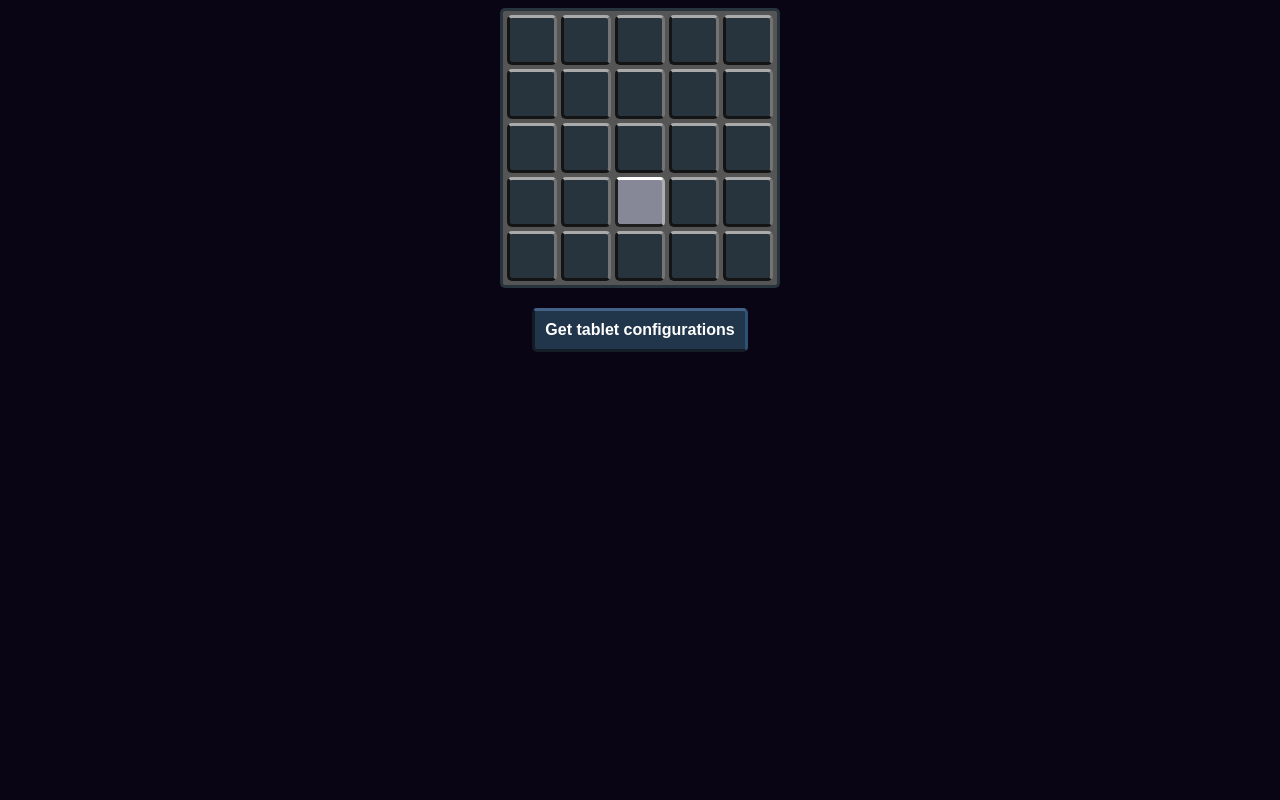
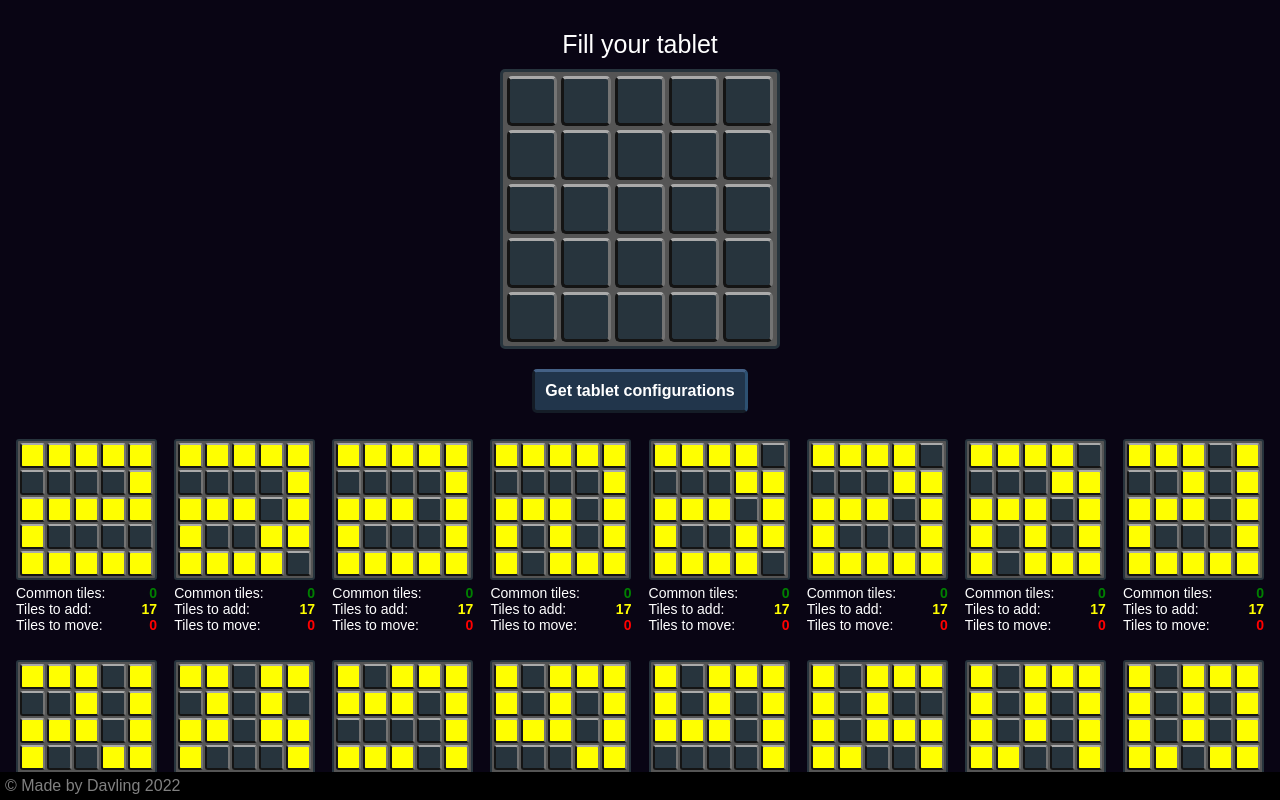
Before and after one commit to Davling/Kalandra_Tablet, a plain HTML site: page index.html in a window 1280 px wide. Both pictures are taken after a click on the element "Get tablet configurations". Shown: the top 800 px of the page. Drawn offline with nearby package versions, Linux system fonts and the light colour scheme.

Commit message:
Qol adjustment, added label, added footer

```diff
--- a/index.html
+++ b/index.html
@@ -9,9 +9,11 @@
 </head>
 <body>
     <div id="page">
+        <div id="description">Fill your tablet</div>
         <div id="input_container"></div>
         <div id="button">Get tablet configurations</div>
         <div id="output_container"></div>
     </div>
+    <div id="footer">© Made by Davling 2022</div>
 </body>
 </html>
--- a/table.css
+++ b/table.css
@@ -2,10 +2,12 @@
     background-color: hsl(255,60%,5%);
     font-family: sans-serif;
     color: white;
+    margin: 0;
 }
 
 #page{
     margin: 0 auto;
+    margin-top: 20px;
     display: flex;
     flex-direction: column;
     align-items: center;
@@ -69,11 +71,19 @@
     display: flex;
     flex-wrap: wrap;
     justify-content: space-between;
+    padding-left: 10px;
+    padding-right: 10px;
+    margin-bottom: 50px;
 }
 
 .result{
-    margin: 5px;
+    padding: 3px;
+    margin: 3px;
     font-size: 14px;
+}
+
+.result:hover{
+    background-color: rgb(51, 51, 51);
 }
 
 .result_table{
@@ -111,19 +121,22 @@
     font-size: 20px;
 }
 
-.result .green{
+.result:not(:hover) .green{
     background-color: green;
     color: green;
+    filter: none;
 }
 
-.result .yellow{
+.result:not(:hover) .yellow{
     background-color: yellow;
     color: yellow;
+    filter: none;
 }
 
-.result .red{
+.result:not(:hover) .red{
     background-color: red;
     color: red;
+    filter: none;
 }
 
 .result span.green,
@@ -132,3 +145,17 @@
     background-color: unset !important;
     font-weight: bold;
 }
+
+#footer{
+    color: grey;
+    background-color: black;
+    position: fixed;
+    bottom: 0;
+    padding: 5px;
+    width: 100%;
+}
+
+#description{
+    margin: 10px;
+    font-size: 25px;
+}
--- a/table.js
+++ b/table.js
@@ -81,6 +81,9 @@
         html += '<div class="row">';
         for(let j = 0; j < 5; j++){
             html += '<div class="cell';
+            if(configuration[0] & 1){
+                html += ' active';
+            }
             if(configuration[0] & input_tablet & 1){
                 html += ' green';
             }
@@ -140,6 +143,9 @@
             $("#output_container").append($(html));
         }
         else{
+            //add description
+            //let html = '<div class="result_description"><span class="green">Green</span> tiles are in the right place.<br><span class="yellow">Yellow</span> tiles are missing and need to be filled by changing water tile to empty tile or by moving <span class="red">red</span> tile to it\'s place.<br><span class="red">Red</span> tiles are in wrong place and need to be moved to a <span class="yellow">yellow</span> tile</div>';
+            //$("#output_container").append($(html));
             //calculate, sort and print results
             top_configurations.forEach(function myFunction(configuration) {
                 let differences = tabletDifference(table_configuration, configuration);
```
